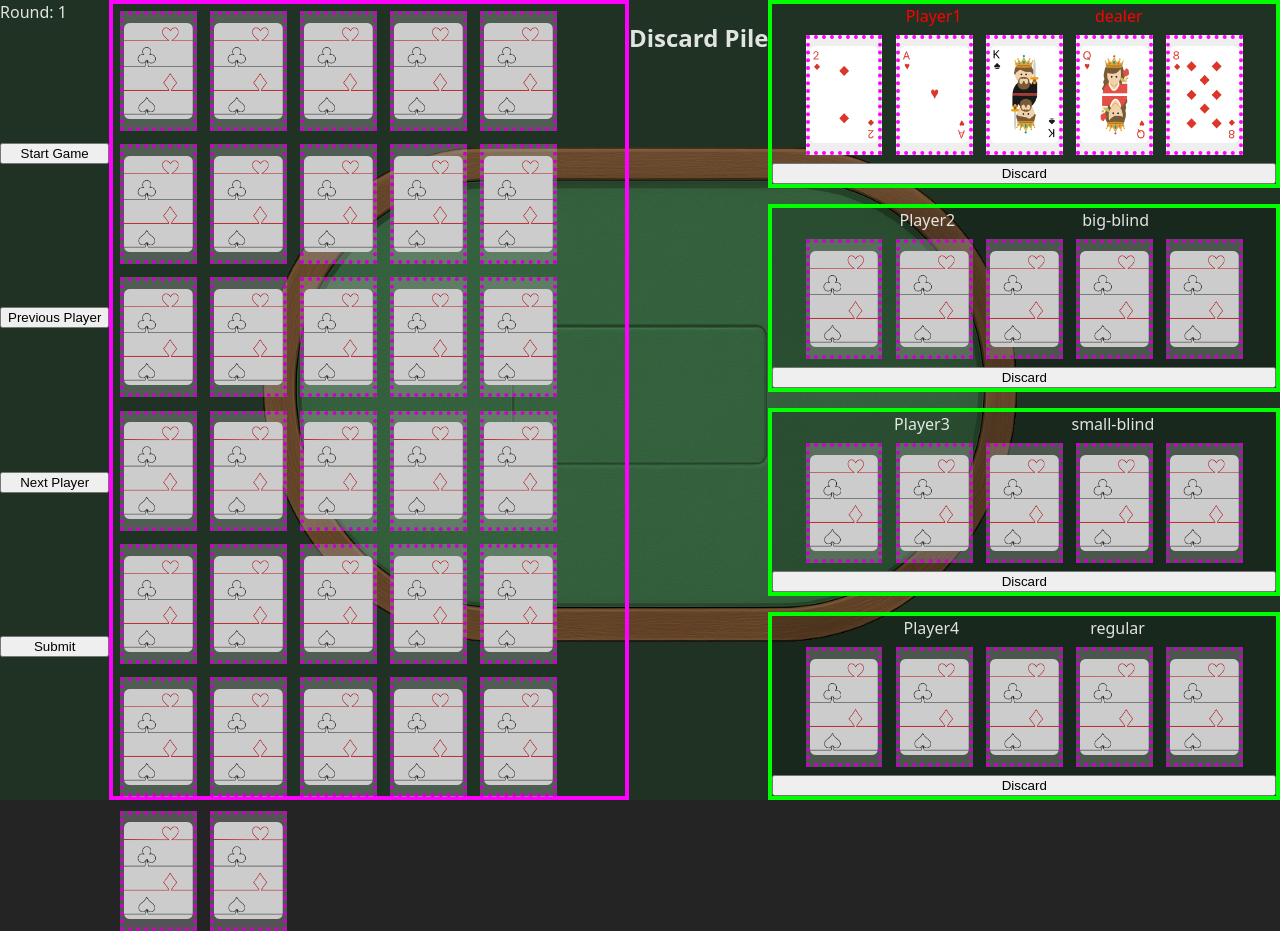
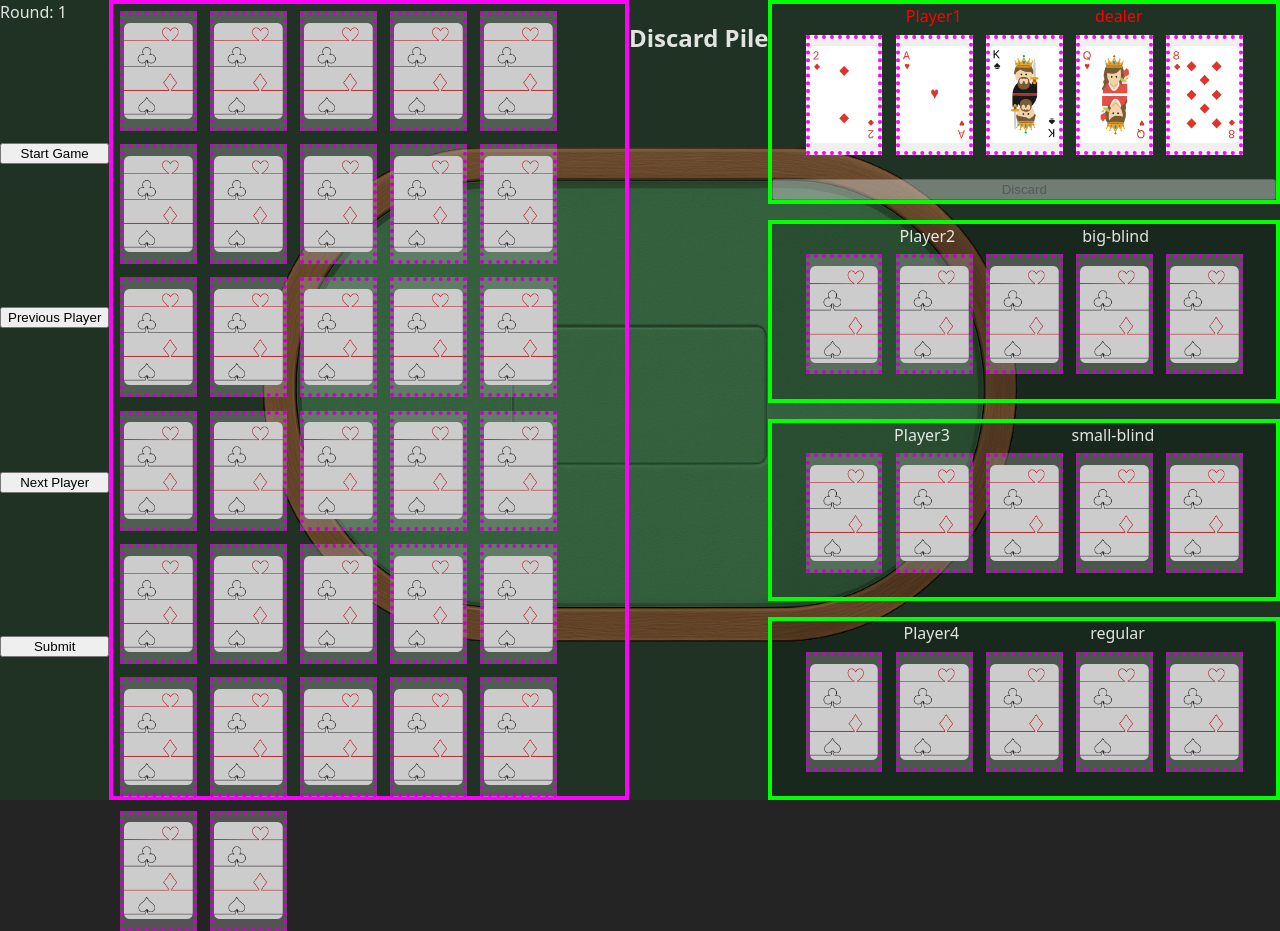
Before and after one commit to Marcaus-Cruz/le-casino, a React (Vite) app: page / in a window 1280 px wide. Both pictures are taken after a click on the button "Start Game". Built offline with nearby package versions, Linux system fonts and the light colour scheme.

Commit message:
Conditionally allow discarding

```diff
--- a/src/components/Player.tsx
+++ b/src/components/Player.tsx
@@ -21,6 +21,7 @@ const Player = (props: PlayerProps) => {
    }, [currentPlayerIndex, position]);
 
    const discard = () => {
+      setSelectedCards([]);
       doDiscard(selectedCards, position);
    };
 
@@ -69,7 +70,11 @@ const Player = (props: PlayerProps) => {
                />
             ))}
          </div>
-         <button onClick={discard}>Discard</button>
+         {isCurrentPlayer && (
+            <button onClick={discard} className='btn btn-discard' disabled={!selectedCards.length}>
+               Discard
+            </button>
+         )}
       </div>
    );
 };
--- a/src/styles/player.scss
+++ b/src/styles/player.scss
@@ -18,6 +18,14 @@
       align-self: center;
    }
 
+   .btn.btn-discard {
+      cursor: pointer;
+
+      &:disabled {
+         cursor: not-allowed;
+      }
+   }
+
    &.current {
       background-color: transparent;
       color: red;
```
